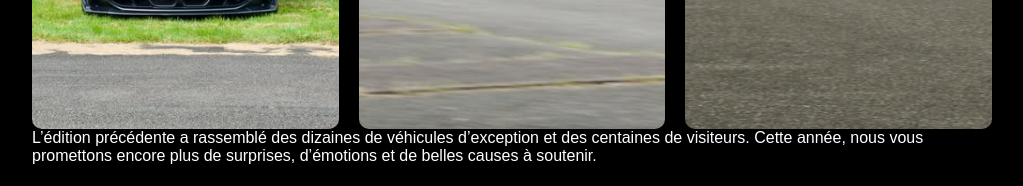
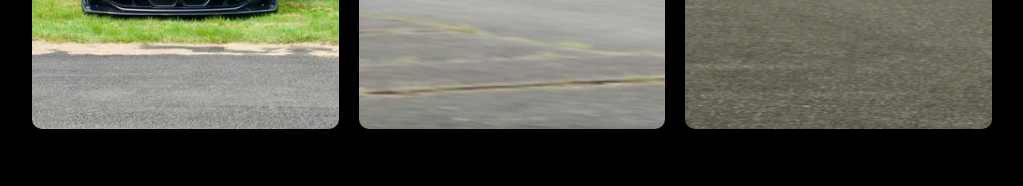
Before and after one commit to caritatifrasso-prog/car-itatif, a plain HTML site: page index.html in a window 1280 px wide. Shown: the part 1340-1526 px from the top of the page, without its empty margins (128-1151 px from the left). Drawn offline with Linux system fonts and the light colour scheme.

Commit message:
Update index.html

```diff
--- a/index.html
+++ b/index.html
@@ -55,12 +55,6 @@
         <img src="event3.png" alt="Photo de l'événement 3">
       </div>
     </div>
-
-    <p class="description">
-      L’édition précédente a rassemblé des dizaines de véhicules d’exception et des centaines de visiteurs.
-      Cette année, nous vous promettons encore plus de surprises, d’émotions et de belles causes à soutenir.
-    </p>
-  </section>
 
   <!-- WHY PARTICIPATE -->
   <section id="why">
```
